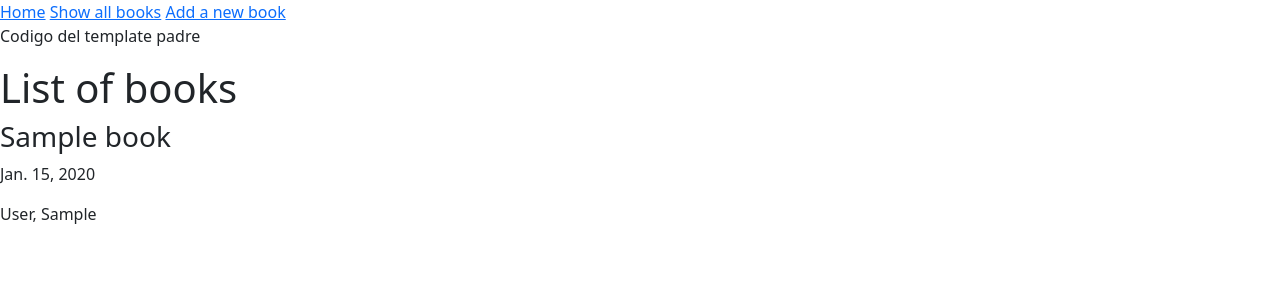
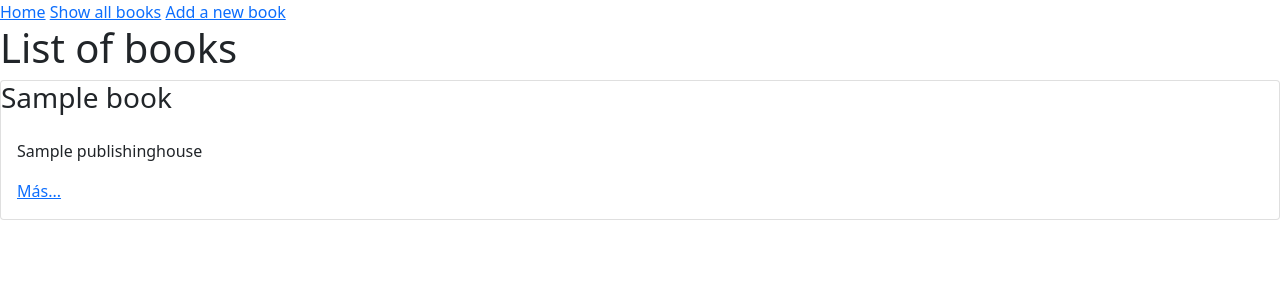
Before and after one commit to Ahuahuachi/django-library, a Django app: page /books/ in a window 1280 px wide. Shown: the top 300 px of the page. Run offline with Django 3.2, Linux system fonts and the light colour scheme; tables that the repository leaves empty hold one stand-in row (values such as "Sample post").

Commit message:
Add detail view

```diff
--- a/books/models.py
+++ b/books/models.py
@@ -19,7 +19,7 @@ class Author(models.Model):
 
 class Book(models.Model):
     title = models.CharField(max_length=50)
-    author = models.ManyToManyField(to=Author)
+    author = models.ManyToManyField(to=Author, related_name="author")
     publishing_year = models.DateField()
     publishing_house = models.ForeignKey(to=PublishingHouse, on_delete=models.PROTECT)
     pages = models.IntegerField()
--- a/books/templates/books/list.html
+++ b/books/templates/books/list.html
@@ -3,14 +3,15 @@
 {% block main_content %}
 <h1>List of books</h1>
 {% for book in object_list %}
-<div>
+<div class="card">
+    <div class="card-head">
     <h3>{{book.title}}</h3>
-    <p>{{book.publishing_year}}</p>
+    </div>
+    <div class="card-body">
+    <p>{{book.publishing_house}}</p>
+    <a href="{% url 'books:detail' book.pk %}">Más...</a>
+    </div>
 </div>
 
 {% endfor %}
-
-{% for author in authors %}
-<p>{{author}}</p>
-{% endfor %}
 {% endblock main_content %}
--- a/books/urls.py
+++ b/books/urls.py
@@ -1,10 +1,16 @@
 from django.urls import path
-from .views import BookListView, CreateBookTemplateView, DeleteBookTemplateView
+from .views import (
+    BookListView,
+    CreateBookTemplateView,
+    DeleteBookTemplateView,
+    BookDetailView,
+)
 
 app_name = "books"
 
 urlpatterns = [
     path("", BookListView.as_view(), name="list"),
+    path("<int:pk>/", BookDetailView.as_view(), name="detail"),
     path("new/", CreateBookTemplateView.as_view(), name="create"),
     path("delete/", DeleteBookTemplateView.as_view(), name="delete"),
 ]
--- a/books/views.py
+++ b/books/views.py
@@ -1,5 +1,5 @@
 from django.shortcuts import render
-from django.views.generic import ListView, TemplateView
+from django.views.generic import ListView, DetailView, TemplateView
 from .models import Author, Book
 
 
@@ -16,8 +16,9 @@ class BookListView(ListView):
         return context
 
 
-class BookDetailsTemplateView(TemplateView):
+class BookDetailView(DetailView):
     template_name = "books/details.html"
+    model = Book
 
 
 class CreateBookTemplateView(TemplateView):
--- a/core/templates/core/index.html
+++ b/core/templates/core/index.html
@@ -1,9 +1,8 @@
 {% extends 'core/main.html' %}
 
 {% block main_content %}
-<p>Codigo insertado</p>
+<h1>Bienvenido</h1>
 {% endblock main_content %}
 
 {% block footer_content %}
-<button class="btn btn-primary">Clickeame!</button>
 {% endblock footer_content %}
--- a/core/templates/core/main.html
+++ b/core/templates/core/main.html
@@ -13,7 +13,6 @@
     <a href="{% url 'books:create' %}">Add a new book</a>
 
 
-    <p>Codigo del template padre</p>
     <main>
     {% block main_content %}
     {% endblock main_content %}
```
Also changed, not shown: books/templates/books/details.html (+10 -1 lines).
